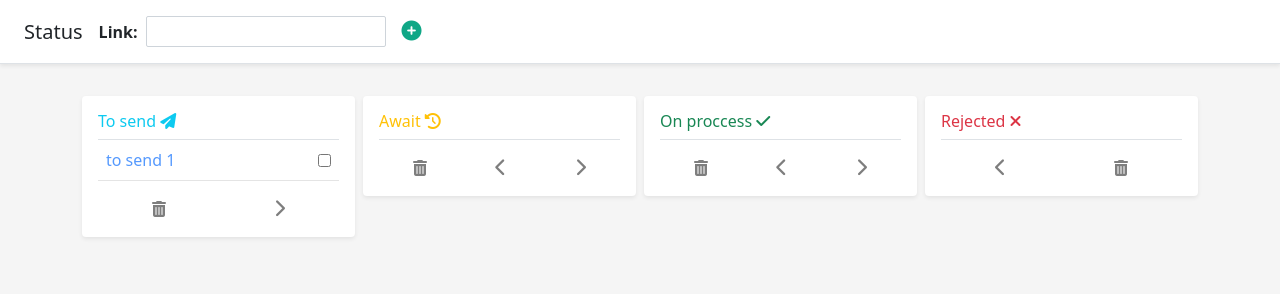
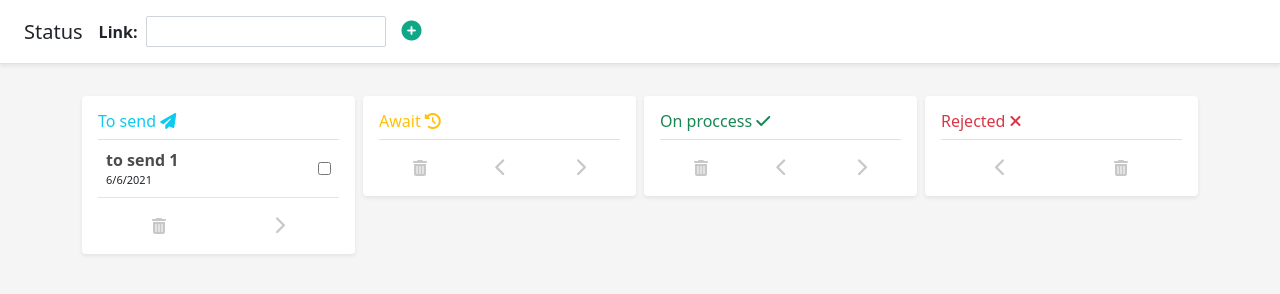
Before and after one commit to nirrdev1989/resume-tracker, a plain HTML site: page index.html in a window 1280 px wide. Drawn offline with nearby package versions, Linux system fonts and the light colour scheme.

Commit message:
style disabled elements

```diff
--- a/index.html
+++ b/index.html
@@ -9,6 +9,7 @@
       integrity="sha384-BmbxuPwQa2lc/FVzBcNJ7UAyJxM6wuqIj61tLrc4wSX0szH/Ev+nYRRuWlolflfl" crossorigin="anonymous">
    <link rel="stylesheet" href="style.css">
    <script src='https://kit.fontawesome.com/9ef62b620e.js' crossorigin='anonymous'></script>
+   <!-- <script src="script.js" defer></script> -->
 
 </head>
 
@@ -103,7 +104,8 @@
       </div>
    </main>
 
-   <script src="script.js"></script>
+   <script src="script.js" defer></script>
+
 </body>
 
 </html>
--- a/script.js
+++ b/script.js
@@ -2,6 +2,10 @@ const onProccessElement = document.querySelector('#on-proccess-list')
 const awaitListElement = document.querySelector('#await-list')
 const rejectedListElement = document.querySelector('#rejected-list')
 const toSendListElement = document.querySelector('#to-send-list')
+
+// toSendListElement.addEventListener('click', (event) => {
+//    console.log(event.target)
+// })
 
 const allListWrapperElements = document.querySelectorAll('.list-wrapper')
 const allBtns = document.querySelectorAll('.list-btns')
@@ -14,26 +18,6 @@ let rejectedObject = getLocalStorage('rejected-list')
 let allActionsMap = new Map()
 let moveElementsMap = new Map()
 let currentListDataIdActive = null
-
-function createId() {
-   return Math.random()
-}
-
-function getLocalStorage(key) {
-   return JSON.parse(localStorage.getItem(key)) || {}
-}
-
-function setLocalStorage(key, data) {
-   localStorage.setItem(key, JSON.stringify(data))
-}
-
-function displayDataOnLoad() {
-   let id = createId()
-   if (Object.keys(toSendObject).length === 0) {
-      toSendObject[id] = {
-         id: id, content: 'to send 1'
-      }
-   }
 
 allActionsMap.set('to-send-list', {
    key: 'to-send-list',
@@ -64,6 +48,32 @@ function displayDataOnLoad() {
    data: rejectedObject
 })
 
+function createId() {
+   return Math.random()
+}
+
+function getLocalStorage(key) {
+   return JSON.parse(localStorage.getItem(key)) || {}
+}
+
+function setLocalStorage(key, data) {
+   localStorage.setItem(key, JSON.stringify(data))
+}
+
+function displayDataOnLoad() {
+   let id = createId()
+   if (Object.keys(toSendObject).length === 0) {
+      let newItem = {
+         id: id,
+         content: 'to send 1',
+         timeStamp: new Date().getTime()
+      }
+
+      toSendObject[id] = newItem
+   }
+
+
+
    for (const item of allActionsMap) {
       setLocalStorage(item[0], item[1].data)
       dispayItemsOnList(item[1].html, Object.values(item[1].data))
@@ -75,54 +85,60 @@ function displayDataOnLoad() {
 function dispayItemsOnList(element, array) {
    element.textContent = ''
    for (let i = 0; i < array.length; i++) {
-      createItem(element, array[i].content, array[i].id)
+      createItem(element, array[i].content, array[i].id, Number(array[i].timeStamp))
    }
 }
 
-function createItem(container, content, id) {
+function createItem(container, content, id, timeStamp) {
    let itemElement = document.createElement('div')
    let linkElement = document.createElement('a')
-   let checkBox = document.createElement('input')
+   let checkBoxInputElement = document.createElement('input')
+   let smallElement = document.createElement('small')
+   let contentElement = document.createElement('div')
+
+   smallElement.textContent = timeStampToDate(timeStamp)
 
    linkElement.textContent = content
    linkElement.setAttribute('href', content)
    linkElement.setAttribute('target', '_blank')
 
-   checkBox.setAttribute('type', 'checkbox')
-   checkBox.setAttribute('onclick', `onSelectItem(event)`)
-   checkBox.setAttribute('data-content', content)
-   checkBox.setAttribute('data-uniqe-id', id)
-   checkBox.setAttribute('data-parentid', container.id)
+   contentElement.classList.add('content')
+   contentElement.appendChild(linkElement)
+   contentElement.appendChild(smallElement)
+
+   checkBoxInputElement.setAttribute('type', 'checkbox')
+   checkBoxInputElement.setAttribute('onclick', `onSelectItem(event)`)
+   checkBoxInputElement.setAttribute('data-content', content)
+   checkBoxInputElement.setAttribute('data-uniqe-id', id)
+   checkBoxInputElement.setAttribute('data-parentid', container.id)
+   checkBoxInputElement.setAttribute('data-timestamp', timeStamp)
 
    itemElement.classList.add('list-item')
    itemElement.setAttribute('title', content)
-   itemElement.appendChild(linkElement)
-   itemElement.appendChild(checkBox)
+   itemElement.appendChild(contentElement)
+   itemElement.appendChild(checkBoxInputElement)
 
    container.appendChild(itemElement)
 }
 
 
 function onSelectItem(event) {
-   // console.log(event.target)
    let currentListDataId = event.target.getAttribute('data-parentid')
    let currentContent = event.target.getAttribute('data-content')
    let currentItemId = event.target.getAttribute('data-uniqe-id')
+   let currentTimeStamp = event.target.getAttribute('data-timestamp')
    event.target.parentElement.classList.toggle('active')
-
 
    if (moveElementsMap.has(currentItemId)) {
       moveElementsMap.delete(currentItemId)
    } else {
-      moveElementsMap.set(currentItemId, { currentContent: currentContent, html: event.target.parentElement })
+      moveElementsMap.set(currentItemId, {
+         currentContent: currentContent,
+         html: event.target.parentElement,
+         currentTimeStamp: currentTimeStamp
+      })
    }
-   console.log('MOVE MAP: ', moveElementsMap)
-   console.log(`
-     'CURRENT LIST: ' ${currentListDataId}
-     'CURRENT CONTENT: ' ${currentContent}
-     'CURRENT ITEM ID: ' ${currentItemId}
-      `)
-   console.log('MAP: SIZE: ', moveElementsMap.size)
+
    currentListDataIdActive = moveElementsMap.size > 0 ? currentListDataId : null
 
    if (currentListDataIdActive) {
@@ -139,8 +155,6 @@ function moveNext(event) {
    let currentLstId = event.target.getAttribute('data-listId')
    let currentList = allActionsMap.get(currentLstId)
    let nextList = allActionsMap.get(currentList.nextKey)
-   // console.log('NEXT LIST: ', nextList)
-   // console.log('CURRENT LIST: ', currentList)
    updateLists(currentList, nextList)
 }
 
@@ -160,8 +174,9 @@ function deleteItems(event) {
       updateRemoveItems(currentList, item)
    }
 
+   setLocalStorage(currentList.key, currentList.data)
+
    moveElementsMap.clear()
-   setLocalStorage(currentList.key, currentList.data)
    anableEvents(allListWrapperElements)
    disabledEvents(allBtns, false)
 }
@@ -184,9 +199,11 @@ function updateAddItems(list, item) {
    console.log(item)
    list.data[item[0]] = {
       id: item[0],
-      content: item[1].currentContent
+      content: item[1].currentContent,
+      timeStamp: item[1].currentTimeStamp
+
    }
-   createItem(list.html, item[1].currentContent, item[0])
+   createItem(list.html, item[1].currentContent, item[0], Number(item[1].currentTimeStamp))
 }
 
 function updateRemoveItems(list, item) {
@@ -205,12 +222,16 @@ function addCompanyLink() {
 
    let id = createId()
    let toSendList = allActionsMap.get('to-send-list')
-   toSendList.data[id] = {
+
+   let newItem = {
       id: id,
-      content: linkInput.value
+      content: linkInput.value,
+      timeStamp: new Date().getTime()
    }
 
-   createItem(toSendList.html, linkInput.value, id)
+   toSendList.data[id] = newItem
+
+   createItem(toSendList.html, linkInput.value, id, newItem.timeStamp)
    setLocalStorage(toSendList.key, toSendList.data)
    linkInput.value = ''
 }
@@ -233,4 +254,8 @@ function anableEvents(list) {
    }
 }
 
+function timeStampToDate(timeStamp) {
+   return new Date(timeStamp).toLocaleDateString()
+}
+
 displayDataOnLoad()
--- a/style.css
+++ b/style.css
@@ -22,11 +22,6 @@ body {
   display: grid;
   grid-template-columns: 1fr 1fr 1fr 1fr;
   grid-gap: 0.5rem
-}
-
-.dislbled-events {
-  pointer-events: none;
-  cursor: not-allowed;
 }
 
 @media screen and (max-width: 1000px) {
@@ -93,20 +88,14 @@ body {
   align-items: center;
   padding: 0.5rem;
   border-bottom: 1px solid rgb(228, 228, 228);
-  /* white-space: nowrap;
-  max-width: 15rem;
-  overflow: hidden;
-  text-overflow: ellipsis; */
 }
 
 .list-item:hover {
   background-color: whitesmoke;
-  /* cursor: pointer; */
 }
 
 .list-item.active {
   background-color: rgb(218, 218, 218);
-  /* cursor: pointer; */
 }
 
 .list-item a {
@@ -116,11 +105,24 @@ body {
   max-width: 15rem;
   overflow: hidden;
   text-overflow: ellipsis;
+  color: black;
+  font-weight: bold;
 }
 
 .list-item a:hover {
   cursor: pointer;
   opacity: 1;
+  text-decoration: underline;
+}
+
+.list-item .content {
+  display: flex;
+  flex-direction: column;
+  margin-right: 0.3rem;
+}
+
+.list-item .content small {
+  font-size: 11px;
 }
 
 .add-form {
@@ -153,11 +155,25 @@ body {
 .list-btns button {
   border: none;
   background-color: inherit;
-  opacity: 0.5;
+  opacity: 0.8;
+  transition: all 0.4 ease;
+  color: #555;
+}
+
+
+.dislbled-events {
+  pointer-events: none;
+  opacity: 0.4;
+}
+
+.dislbled-events:hover {
+  cursor: not-allowed;
 }
 
 .list-btns button:hover {
-  opacity: 1
+  opacity: 1;
+  color: black;
+  /* font-size: 20px; */
 }
 
 .fa-chevron-left, .fa-chevron-right {
```
Lines whose indentation alone changed are shown as unchanged.
